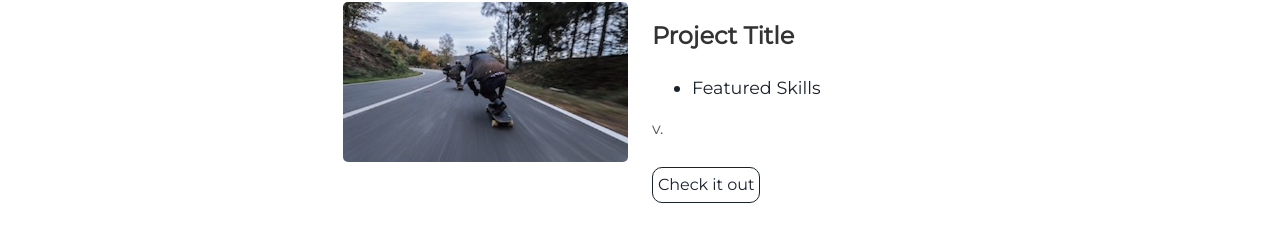
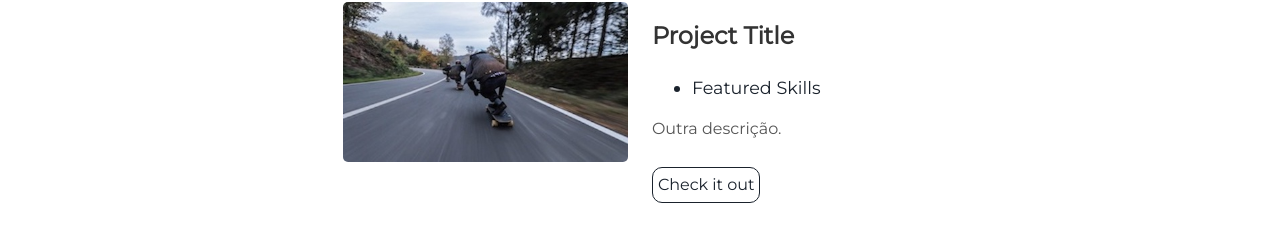
Before and after one commit to gabrielalberton/incredible-rabbit, a Jekyll site: the page built from index.html, in a window 1280 px wide. Shown: the part 1365-1595 px from the top of the page. Built offline with Jekyll 4.4.1, drawn with Linux system fonts in a browser that asks for light colours.

Commit message:
projects.html: changed

```diff
--- a/_includes/projects.html
+++ b/_includes/projects.html
@@ -23,7 +23,7 @@
     <ul>
       <li> Featured Skills</li>
     </ul>
-    <p>v.</p>
+    <p>Outra descrição.</p>
     <a class="project-link" href="#">Check it out</a>
   </div>
 </div>
```
